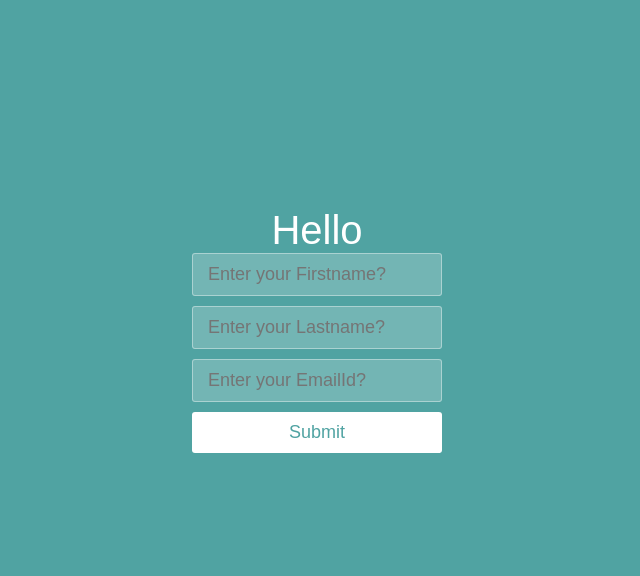
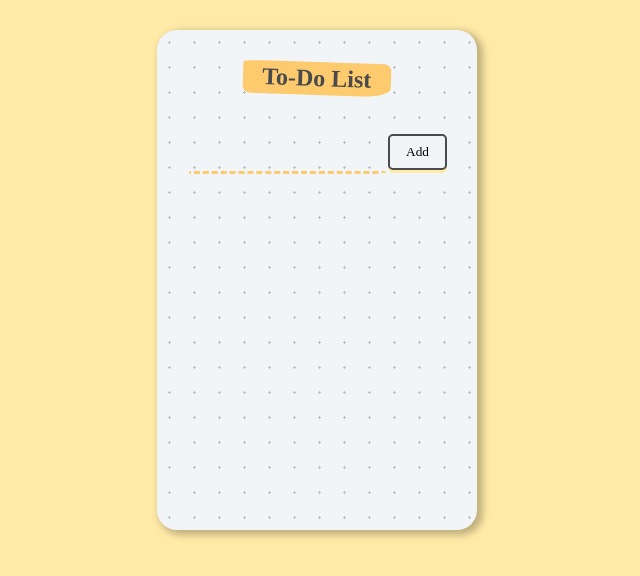
Before and after one commit to satya0214/learningReactJs, a React (Create React App) app: page / in a window 1280 px wide. Shown: the top 576 px of the page, without its empty margins (323-963 px from the left). Built offline with nearby package versions, Linux system fonts and the light colour scheme.

Commit message:
To-Do List by using React

```diff
--- a/src/App.css
+++ b/src/App.css
@@ -268,7 +268,7 @@
   cursor: pointer;
 } */
 
-* {
+/* * {
   box-sizing: border-box;
   margin: 0;
   padding: 0;
@@ -321,6 +321,86 @@
   border-radius: 3px;
   width: 250px;
   font-size: 18px;
+} */
+
+body {
+  background-color: #ffeaa7;
+  min-height: 70vh;
+  padding: 1rem;
+  box-sizing: border-box;
+  display: flex;
+  justify-content: center;
+  align-items: center;
+  color: hsl(198, 1%, 29%);
+  font-family: "Architects Daughter", cursive;
+  text-align: center;
+  font-size: 130%;
 }
 
-/* background-color: #6bbe92; */
+.container {
+  width: 100%;
+  height: auto;
+  min-height: 500px;
+  max-width: 500px;
+  min-width: 250px;
+  background: #f1f5f8;
+  background-image: radial-gradient(#bfc0c1 7.2%, transparent 0);
+  background-size: 25px 25px;
+  border-radius: 20px;
+  box-shadow: 4px 3px 7px 2px #00000040;
+  padding: 1rem;
+  box-sizing: border-box;
+}
+.heading {
+  display: flex;
+  align-items: center;
+  justify-content: center;
+  margin-bottom: 1rem;
+}
+.heading h1 {
+  transform: rotate(2deg);
+  padding: 0.2rem 1.2rem;
+  border-radius: 20% 5% 20% 5%/5% 20% 25% 20%;
+  background-color: #fdcb6e;
+  font-size: 1.5rem;
+}
+
+.form input {
+  box-sizing: border-box;
+  background-color: transparent;
+  padding: 0.7rem;
+  border-bottom-right-radius: 15px 3px;
+  border-bottom-left-radius: 3px 15px;
+  border: solid 3px transparent;
+  border-bottom: dashed 3px #fdcb6e;
+  font-family: "Architects Daughter", cursive;
+  font-size: 1rem;
+  color: hsla(260, 2%, 25%, 0.7);
+  width: 70%;
+  margin-bottom: 20px;
+}
+
+button {
+  padding: 0;
+  border: none;
+  font-family: "Architects Daughter", cursive;
+  text-decoration: none;
+  padding-bottom: 3px;
+  border-radius: 5px;
+  background-color: #ffeaa7;
+  cursor: pointer;
+}
+button span {
+  background: #f1f5f8;
+  display: block;
+  padding: 0.5rem 1rem;
+  border-radius: 5px;
+  border: 2px solid hsl(198, 1%, 29%);
+}
+
+li {
+  text-align: left;
+  position: relative;
+  padding: 0.5rem;
+  cursor: pointer;
+}
--- a/src/App.js
+++ b/src/App.js
@@ -1,6 +1,7 @@
 import logo from './logo.svg';
 import './App.css';
 import  {useState}  from 'react';
+import ToDoItems from './components/ToDoItems';
 // import Login from './components/Login';
 
 
@@ -53,53 +54,64 @@
 
 
 function App() {
-  const [fullName , setfullName] = useState({
-    fName : "",
-    lName : "",
-    email : ""
-  });
-  //For understanding of ES6 Spread operator ..
-// const fruit = ['apple','orange','mango'];
-// const vegitable = ['potato' , 'tomato','ladyFinger',...fruit];
-// console.log(vegitable)
-  function Handlechange(event){
-    const newValue = event.target.value;
-    const inputName = event.target.name;
-    setfullName(prevValue =>{
-      return{
-        ...prevValue,
-        [inputName]:newValue
-      }
+  const [inputText , setinputText] = useState("");
+  // const [isDisable , setIsDisable] = useState(true);
+  const [items , setItems] = useState([]);
+
+   function Handelchange(event){
+
+       const newValue = event.target.value;
+
+       setinputText(newValue)
+
+   }
+
+   function addItems(){
+    setItems(prevValue =>{
+      return[ inputText,...prevValue,]
+
+      })
+
+     setinputText("")
+
+   }
+
+   function deleteItems(id){
+    setItems(prevValue =>{
+       return prevValue.filter((items , indexes) =>{
+        return indexes !==id;
+       })
     })
-  }
+   }
 
 
   return (
     <div className="container">
-      <h1>Hello {fullName.fName} {fullName.lName}</h1>
-      <p>{fullName.email}</p>
-      <input
-      onChange={Handlechange}
-      name='fName'
-      type="text"
-      placeholder="Enter your Firstname?"
-      value={fullName.fName}
-      />
-      <input
-      name='lName'
-      onChange={Handlechange}
-      type="text"
-       placeholder="Enter your Lastname?"
-       value={fullName.lName}
-       />
-       <input
-      name='email'
-      onChange={Handlechange}
-      type="text"
-       placeholder="Enter your EmailId?"
-       value={fullName.email}
-       />
-      <button>Submit</button>
+      <div className="heading">
+        <h1>To-Do List</h1>
+      </div>
+      <div className="form">
+        <input onChange={Handelchange} type="text" value={inputText}/>
+        <button
+        //disabled={isDisable}
+        onClick={addItems}>
+          <span>Add</span>
+        </button>
+      </div>
+      <div>
+
+        <ul>
+          {items.map((todoItem , indexes) =>
+          <ToDoItems
+          text = {todoItem}
+          onChecked = {deleteItems}
+          key = {indexes}
+          id = {indexes}
+          />
+          )}
+
+        </ul>
+      </div>
 
 
 
--- /dev/null
+++ b/src/components/ToDoItems.jsx
@@ -0,0 +1,36 @@
+import { useState } from "react";
+function ToDoItems(props){
+    const [isDone , setisDone]=useState(false);
+    // function handleChange(){
+    //     setisDone(prevValue =>{
+    //    return !prevValue;
+    //     })
+    // }
+
+    return (
+        <div
+        onClick={() =>{
+            props.onChecked(props.id)
+        }
+       }
+        >
+          <li >{props.text}</li>
+        </div>
+    )
+}
+
+export default ToDoItems;
+
+// function ToDoItems(props){
+    // const [isDone , setisDone]=useState(false);
+    //    function handleChange(){
+    //        setisDone(prevValue =>{
+    //       return !prevValue;
+    //        })
+    //    }
+//         return (
+//             <div onClick={handleChange}>
+//               <li style={{textDecoration : isDone ? "line-through": 'none'}}>{props.text}</li>
+//             </div>
+//         )
+//     }
```
